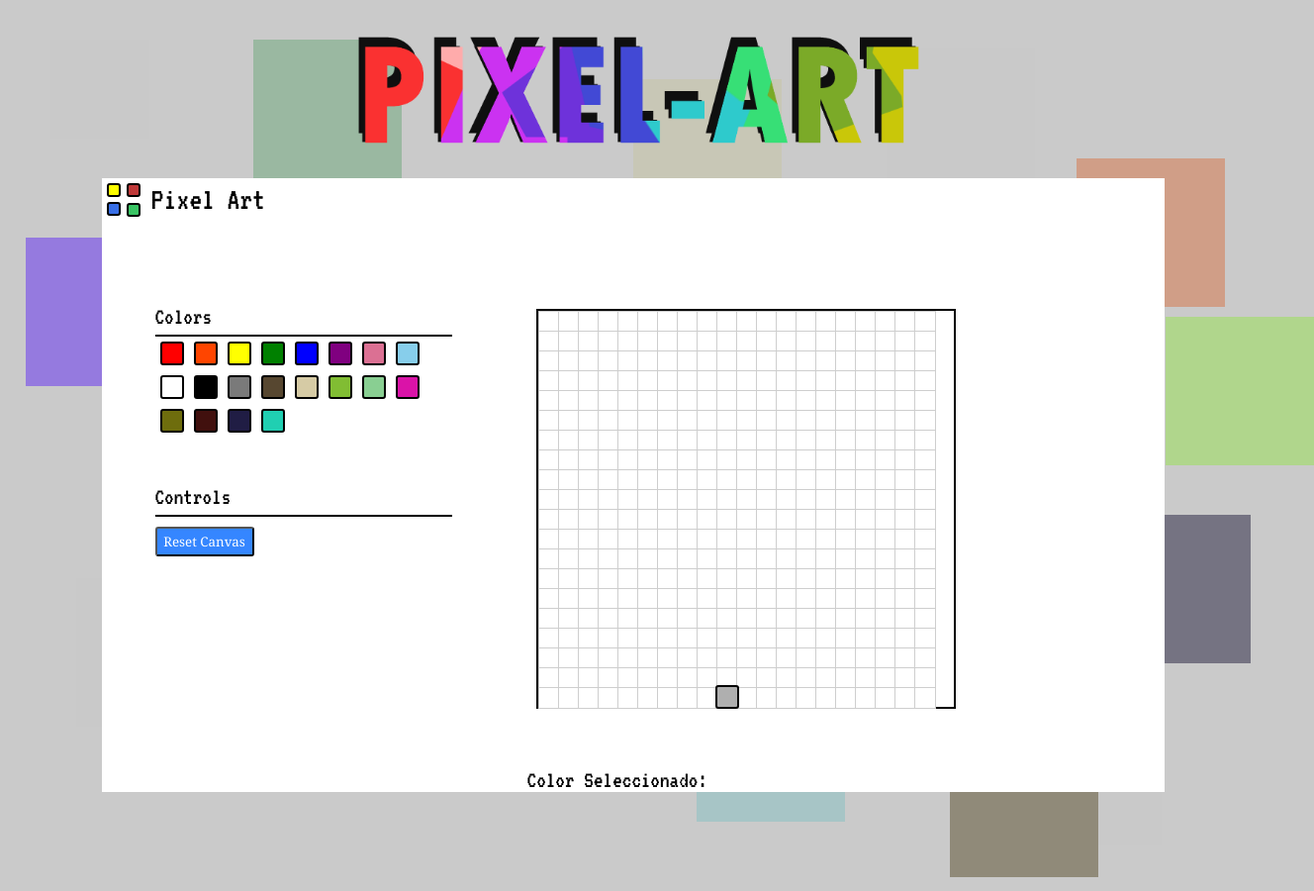
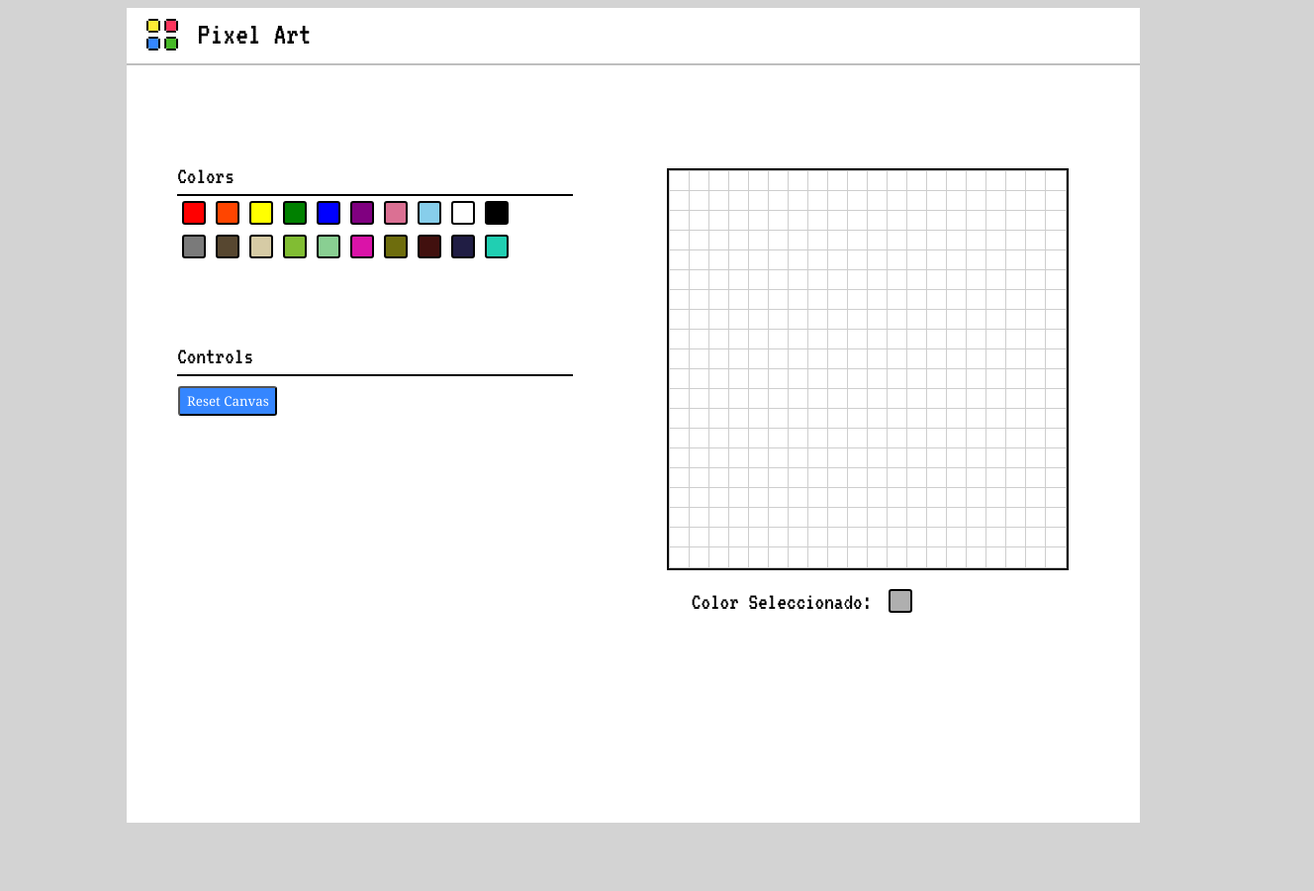
Before and after one commit to christiancajiao/pixel-art-, a plain HTML site: page index.html in a window 1280 px wide. Shown: the whole page at 99% size, 1328 px wide, since content can reach past the window. After the commit the page ends 839 px from the top, so only its background shows below. Drawn offline with Linux system fonts and the light colour scheme.

Commit message:
#2 desing pattern changes
In this change, i stick more to the guide in figma, change the background, put all the funcionality in one div that contains the workspace, the desing still have 20 x 20 pixels, at diference of the desing that haves 16 x 16, the border in the grid, have some troubles in the bottom and the left , and the name of the css file was change to style 2... because i m lazy and dont want to lose the animation like a reference for the future.

```diff
--- a/index.html
+++ b/index.html
@@ -2,20 +2,16 @@
 <head>
     <meta name="viewport" content="width=device-width, initial-scale=1.0">
     <title>Pixer art</title>
-    <link href="style.css" rel="stylesheet" />
+    <link href="style2.css" rel="stylesheet" />
     <link href="https://fonts.googleapis.com/css?family=VT323&display=swap" rel="stylesheet">
 </head>
 <body>
     <header class="encabezado">
-        <img id="logo" src="img/pixel-art.png">
+        <img id="logo" src="img/PixelArtLogo.png"><div class="texto-logo">Pixel Art</div>
     </header>
-    <main class="workspace">
-        <div class="color-logo1"></div>
-        <div class="color-logo2"></div>
-        <div class="color-logo3"></div>
-        <div class="color-logo4"></div>
-        <span class="texto-logo">Pixel Art</span>
-        <div class="texto-colors">Colors</div>
+    <main>
+        <div class="workspace">
+         <div class="texto-colors">Colors</div>
         <div class="color-palet">
             <div id="rojo" class="color"></div>
             <div id="naranja" class="color"></div>
@@ -448,7 +444,7 @@
             </div>
             <div id="seleccionado"></div>
         </div>
-
+    </div>
     </main>
     <div id="strobe1"></div>
     <div id="strobe2"></div>
--- /dev/null
+++ b/style2.css
@@ -0,0 +1,286 @@
+body {
+    background-color: rgb(211, 211, 211);
+text-align: center;
+}
+
+.workspace {
+    position: relative;
+margin-top: auto;
+margin-left: auto;
+margin-right: auto;
+margin-bottom: auto;
+  width: 1024px;
+  height: 765px;
+   background-color: white;
+
+}
+
+.color-palet {
+    position: relative;
+    text-align: center;
+    width: 350px;
+    top: 100px;
+    height: 50px;
+    display: flex;
+    flex-direction: row;
+    flex-wrap: wrap;
+    left: 5%;
+
+
+}
+
+.color{
+    position: relative;
+
+    width: 20px;
+    height: 20px;
+    border: 1px solid #000;
+    margin: 5px;
+    border-radius: 3px;
+    border: 2px solid black;
+
+    font-family: Impact, Haettenschweiler, 'Arial Narrow Bold', sans-serif;
+    font-size: 1em;
+
+}
+.color:hover {
+    opacity: 0.6;
+}
+#azul {
+
+    background-color: blue;
+}
+#verde {
+
+    background-color: green;
+
+}
+#rojo {
+
+    background-color: red;
+
+}
+#amarillo {
+
+    background-color: yellow;
+
+}
+#naranja {
+
+    background-color: orangered;
+
+}
+#purpura {
+
+    background-color: purple;
+
+}
+#blanco {
+
+    background-color: white;
+
+}
+#negro {
+
+    background-color: black;
+
+}
+#azulclaro {
+
+    background-color: skyblue;
+
+}
+#rosa {
+
+    background-color: palevioletred;
+
+}
+.gridspace {
+    position: relative;
+    height: 406px;
+    width: 406px;
+    border: 2px solid rgb(0, 0, 0);
+    box-sizing: border-box;
+    margin-left: 700px;
+    margin-right: 50px;
+    display: grid;
+    top: -50px;
+    right: 15%;
+    grid-template-columns: repeat(20, 20px);
+    grid-template-rows: repeat(20, 20px);
+
+}
+.pixel {
+    position: relative;
+    overflow: hidden;
+    width: 20px;
+    height: 20px;
+
+    background-color: white;
+    border: 1px solid rgb(206, 206, 206);
+}
+.pixel:hover {
+    background-color: #000;
+    opacity: 0.2;
+}
+#seleccionado {
+    position: relative;
+
+    top: -55px;
+    left: 770px;
+    width: 20px;
+    height: 20px;
+    border: 1px solid #000;
+
+
+    border-radius: 3px;
+    border: 2px solid black;
+    background-color: rgb(175, 175, 175);
+
+
+}
+.texto-seleccionado {
+    position: relative;
+    font-family: 'VT323', monospace;
+    font-size: 1.5em;
+    left: 150px;
+   top: -30px;
+
+
+}
+.texto-colors {
+    position: relative;
+    text-align: left;
+    width: 400px;
+    top: 100px;
+    height: 30px;
+    border-bottom: 2px solid black;
+    left: 5%;
+    font-family: 'VT323', monospace;
+    font-size: 1.5em;
+
+}
+.controls {
+    position: relative;
+    text-align: left;
+    top: 200px;
+    left: 5%;
+    width: 400px;
+    height: 30px;
+    border-bottom: 2px solid black;
+    font-family: 'VT323', monospace;
+    font-size: 1.5em;
+}
+#reset {
+    position: relative;
+    top: 200px;
+    left: -40%;
+    margin-top: 10px;
+    width: 100px;
+    height: 30px;
+    background-color: #3586FF;
+    font-family: Cambria, Cochin, Georgia, Times, 'Times New Roman', serif;
+    color: white;
+    font-size: 0.5;
+    border-radius: 3px;
+}
+#reset:hover {
+    position: relative;
+    top: 200px;
+    left: -40%;
+    width: 100px;
+    height: 30px;
+    margin-top: 10px;
+    background-color: rgb(17, 41, 77);
+    font-family: Cambria, Cochin, Georgia, Times, 'Times New Roman', serif;
+    color: white;
+    font-size: 0.5;
+    border-radius: 3px;
+}
+
+
+#gris {
+
+    background-color: rgb(122, 122, 122);
+
+}
+#cafe {
+
+    background-color: rgb(87, 71, 48);
+
+}
+#abano {
+
+    background-color: rgb(214, 203, 165);
+
+}
+#verdeamarillo {
+
+    background-color: rgb(129, 189, 51);
+
+}
+#verdeclaro {
+
+    background-color: rgb(137, 207, 146);
+
+}
+#lila {
+
+    background-color: rgb(218, 19, 168);
+
+}
+#amarillooscuro {
+
+    background-color: rgb(110, 109, 13);
+
+}
+#vinotinto {
+
+    background-color: rgb(65, 16, 14);
+
+}
+#azuloscuro {
+
+    background-color: rgb(32, 29, 68);
+
+}
+#otro {
+
+    background-color: rgb(32, 207, 178);
+
+}
+#logo {
+    position: absolute;
+    width: 32px;
+    height: 32px;
+    left: 2%;
+    top: 20%;
+}
+.encabezado {
+    position: relative;
+    background-color: white;
+    margin-left: auto;
+    margin-right: auto;
+    margin-bottom: 2px;
+    box-shadow: 0px 2px 0px 0px rgb(0, 0, 0, 0.1);
+    width: 1024px;
+    height: 56px;
+}
+.texto-logo {
+    position: absolute;
+    display: inline;
+
+    width: 32px;
+    height: 22px;
+    left: 7%;
+    top: 10px;
+    font-family: VT323;
+    font-size: 2em;
+    margin: 0;
+    text-overflow: ellipsis;
+
+    white-space: nowrap;
+
+
+
+}
```
Also changed, not shown: img/PixelArtLogo.png (added), 2 other files.
